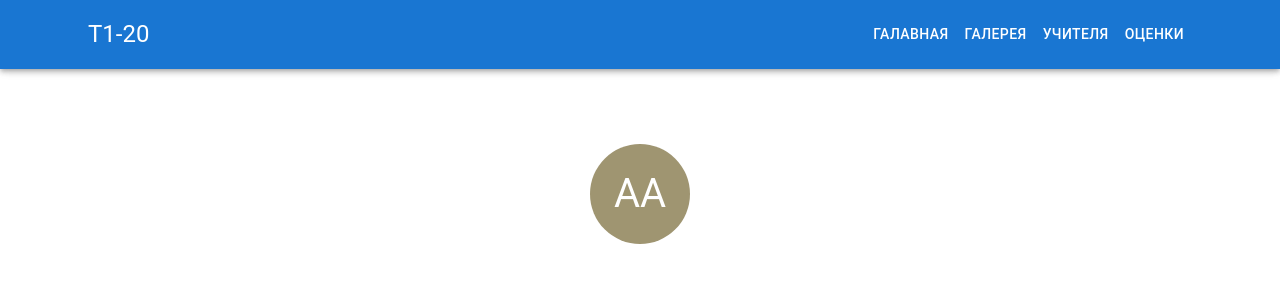
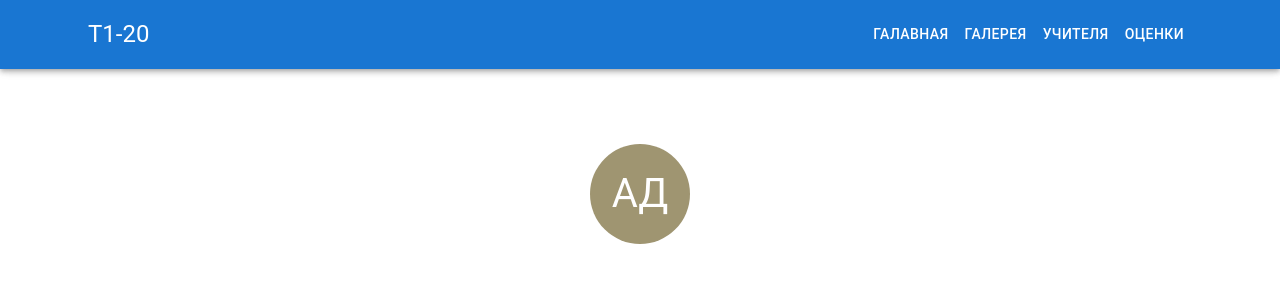
Before and after one commit to Isl0m/groupSite, a Next.js app: page /rating/1 in a window 1280 px wide. Shown: the top 284 px of the page. Built offline with nearby package versions, Linux system fonts and the light colour scheme.

Commit message:
adding teachers page

```diff
--- a/app/components/Avatar.tsx
+++ b/app/components/Avatar.tsx
@@ -52,10 +52,9 @@ function stringAvatar(props: IStringAvatar) {
       sx: avatarStyles,
     };
   }
-  console.log(isFullName);
   const children = isFullName
     ? `${nameProps.split(' ')[0][0]}${nameProps.split('.')[0].split(' ')[1]}`
-    : `${nameProps.split(' ')[0][0]}${nameProps.split(' ')[0][0]}`;
+    : `${nameProps.split(' ')[0][0]}${nameProps.split(' ')[1][0]}`;
   return {
     sx: avatarStyles,
     children: children,
--- a/app/components/MediaCard.tsx
+++ b/app/components/MediaCard.tsx
@@ -22,7 +22,6 @@ const MediaCard: React.FC<IProps> = ({
   img,
   isFullName,
 }) => {
-  console.log(name, discription, img);
   return (
     <Paper elevation={2} sx={{ maxWidth: '100%', m: '1rem 0' }}>
       <Card
```
